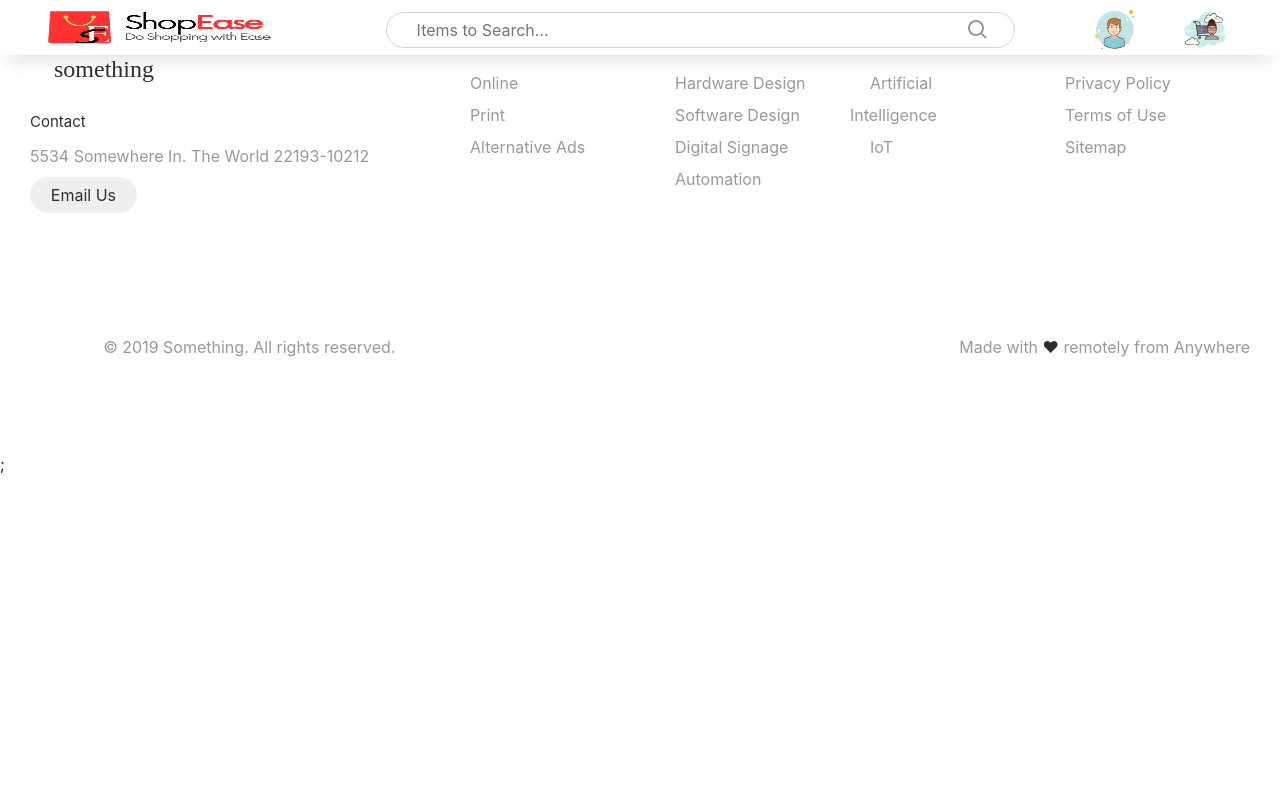
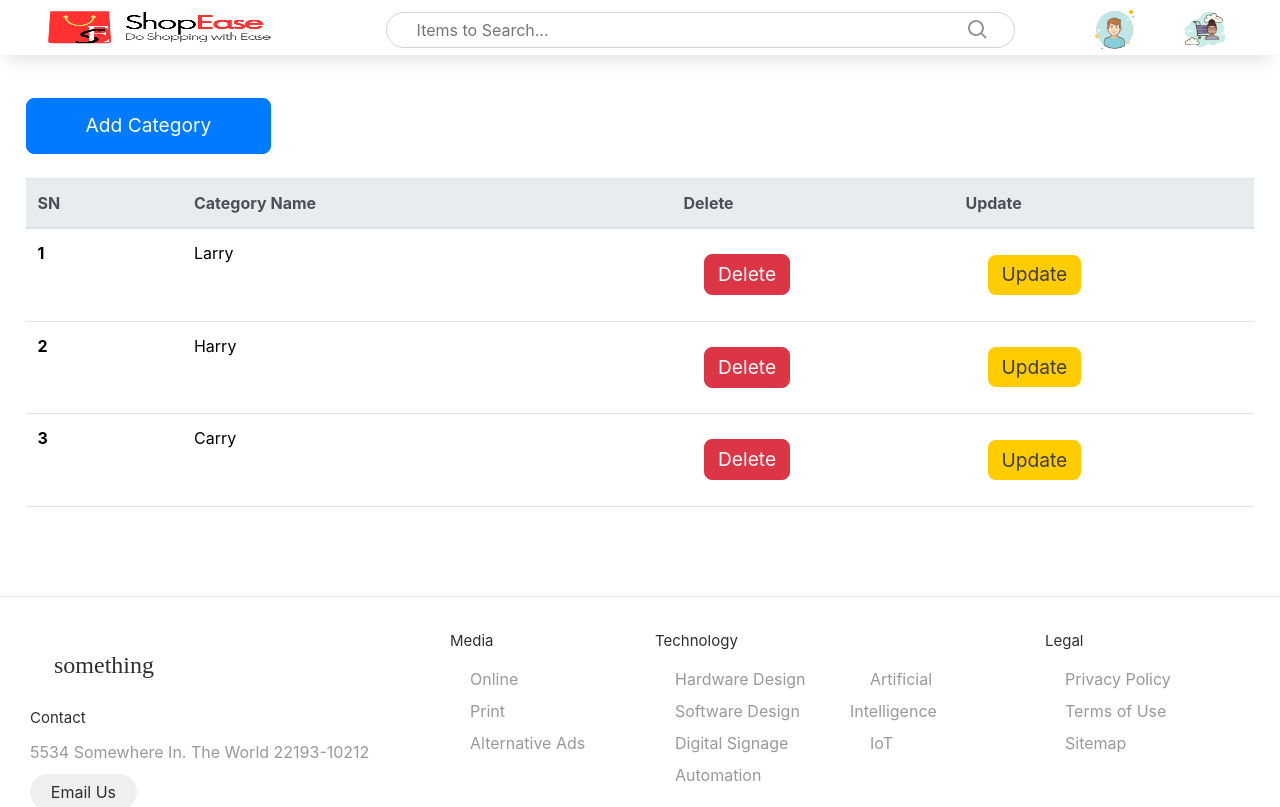
Before and after one commit to rashi888/CaseStudyProject, a React (Create React App) app: page /addcategory in a window 1280 px wide. Shown: the top 807 px of the page. Built offline with nearby package versions, Linux system fonts and the light colour scheme; a web font is replaced by a local one.

Commit message:
new pages added

```diff
--- a/public/index.html
+++ b/public/index.html
@@ -19,6 +19,14 @@
     <link href="https://cdn.jsdelivr.net/npm/bootstrap@5.3.0-alpha3/dist/css/bootstrap.min.css" rel="stylesheet" integrity="sha384-KK94CHFLLe+nY2dmCWGMq91rCGa5gtU4mk92HdvYe+M/SXH301p5ILy+dN9+nJOZ" crossorigin="anonymous">
 
 
+    <link rel="stylesheet" href="https://stackpath.bootstrapcdn.com/bootstrap/4.4.1/css/bootstrap.min.css"
+          integrity="sha384-Vkoo8x4CGsO3+Hhxv8T/Q5PaXtkKtu6ug5TOeNV6gBiFeWPGFN9MuhOf23Q9Ifjh" crossorigin="anonymous">
+    <link rel="stylesheet" href="https://use.fontawesome.com/releases/v5.7.0/css/all.css"
+          integrity="sha384-lZN37f5QGtY3VHgisS14W3ExzMWZxybE1SJSEsQp9S+oqd12jhcu+A56Ebc1zFSJ" crossorigin="anonymous">
+
+
+
+
     <title>React App</title>
     <script src="https://accounts.google.com/gsi/client" async defer></script>
   </head>
@@ -33,5 +41,7 @@
 <script src="https://cdn.jsdelivr.net/npm/bootstrap@4.0.0/dist/js/bootstrap.min.js" integrity="sha384-JZR6Spejh4U02d8jOt6vLEHfe/JQGiRRSQQxSfFWpi1MquVdAyjUar5+76PVCmYl" crossorigin="anonymous"></script>
 
 <script src="https://cdn.jsdelivr.net/npm/bootstrap@5.3.0-alpha3/dist/js/bootstrap.bundle.min.js" integrity="sha384-ENjdO4Dr2bkBIFxQpeoTz1HIcje39Wm4jDKdf19U8gI4ddQ3GYNS7NTKfAdVQSZe" crossorigin="anonymous"></script>
+
+
 </body>
 </html>
--- a/src/App.js
+++ b/src/App.js
@@ -18,6 +18,9 @@ import AddItem from './pages/AddItem';
 import MultiCarouselEffect from './components/MultiCarouselEffect';
 import Advs from './components/Advs';
 import Merchant from './pages/Merchant';
+import AdminDashboard from './components/AdminDashboard';
+import AddingCategories from './pages/AddingCategories';
+import AddingProducts from './pages/AddingProducts';
 
 function App() {
 
@@ -41,6 +44,11 @@ function App() {
         <Route path="multicau" Component={MultiCarouselEffect} />
         <Route path="advs" Component={Advs} />
         <Route path="merchant" Component={Merchant} />
+        <Route path="merchantD" Component={Merchant} />
+        <Route path="adminD" Component={AdminDashboard} />
+        <Route path="addcategory" Component={AddingCategories} />
+        <Route path="addproduct" Component={AddingProducts} />
+
       </Routes>
       <Footer />
 
--- /dev/null
+++ b/src/components/AdminDashboard.jsx
@@ -0,0 +1,41 @@
+import React from 'react'
+import "../styles/AdminDashboard.css"
+import {Link} from "react-router-dom"
+
+function AdminDashboard() {
+    return (
+        <>
+            <div class="jumbotron text-center">
+                <h1 class="display-4">Welcome back, Admin</h1>
+                <p>Easily manage your data from this admin <mark>CMS</mark></p>
+            </div>
+            <div class="container-fluid">
+                <div class="row">
+                    <div class="col-sm-3 pt-3 my-3" >
+                        <div class="cardy " style={{ backgroundColor: 'white' ,boxShadow: "2px 1px 5px #888888",borderRadius:'5%'}}>
+                            <div class="card-body">
+                                <h4 class="card-title">Categories</h4>
+                                <p class="card-text">Manage the categories section here.</p>
+                                <Link to="category" class="card-link btn btn-primary">Manage</Link>
+                            </div>
+                        </div>
+                    </div>
+                    <div class="col-sm-3 pt-3 my-3" >
+                        <div class="cardy" style={{ backgroundColor: 'white' ,boxShadow: "2px 1px 5px #888888",borderRadius:'5%'}}>
+                            <div class="card-body">
+                                <h4 class="card-title">Products</h4>
+                                <p class="card-text">Manage all the products here.</p>
+                                <Link class="card-link btn btn-primary">Manage</Link>
+                            </div>
+                        </div>
+                    </div>
+
+                </div>
+            </div>
+
+
+    </>
+  )
+}
+
+export default AdminDashboard
--- /dev/null
+++ b/src/pages/AddingCategories.jsx
@@ -0,0 +1,56 @@
+import React from 'react'
+import { Link } from "react-router-dom";
+
+function AddingCategories() {
+    return (
+        <>
+            <div class="container my-5" style={{ display: 'block' }}>
+                {/* <a th: href="@{/admin/categories/add}" style="margin: 20px 0" class="btn btn-primary">Add Category</a> */}
+                <Link style={{ margin: "2%  0px ",padding:'1%', width: '20%' }} class=" d-block     btn btn-primary ">Add Category</Link>
+                {/* <div className="tableCont"> */}
+                <table class="table">
+                    <thead class="thead-light">
+                        <tr>
+                            <th scope="col">SN</th>
+                            <th scope="col">Category Name</th>
+                            <th scope="col">Delete</th>
+                            <th scope="col">Update</th>
+                        </tr>
+                    </thead>
+                    <tbody>
+
+                        <tr >
+                            <th >1</th>
+                            <td >Larry</td>
+
+                            <td><Link class="btn btn-danger">Delete</Link></td>
+                            <td><Link class="btn btn-warning">Update</Link></td>
+
+                        </tr>
+
+                        <tr >
+                            <th >2</th>
+                            <td >Harry</td>
+
+                            <td><Link class="btn btn-danger">Delete</Link></td>
+                            <td><Link class="btn btn-warning">Update</Link></td>
+
+                        </tr>
+
+                        <tr >
+                            <th >3</th>
+                            <td >Carry</td>
+
+                            <td><Link class="btn btn-danger">Delete</Link></td>
+                            <td><Link class="btn btn-warning">Update</Link></td>
+
+                        </tr>
+                    </tbody>
+                </table>
+            </div>
+            {/* </div> */}
+        </>
+    )
+}
+
+export default AddingCategories
--- /dev/null
+++ b/src/pages/AddingProducts.jsx
@@ -0,0 +1,63 @@
+import React from 'react'
+import {Link} from "react-router-dom";
+import b1 from "../assets/phone1.webp"
+
+function AddingProducts() {
+    return (
+        <>
+            <div class="container-fluid my-5">
+
+                <Link  style={{ margin: "2%  0px ",padding:'1%', width: '20%' }} class="btn btn-primary">Add Product</Link>
+                <table class="table">
+                    <thead class="thead-light">
+                        <tr>
+                            <th scope="col">SN</th>
+                            <th scope="col">Product Name</th>
+                            <th scope="col">Category</th>
+                            <th scope="col">Preview</th>
+                            <th scope="col">Delete</th>
+                            <th scope="col">Update</th>
+                        </tr>
+                    </thead>
+                    <tbody>
+
+                        <tr >
+                            <th scope="row" >1</th>
+                            <td >Larry</td>
+                            <td >Larry</td>
+                            <td><img src={b1} height="100px" width="100px"  /></td>
+
+                            <td><a href=""  class="btn btn-danger">Delete</a></td>
+                            <td><a href=""  class="btn btn-warning">Update</a></td>
+
+                        </tr>
+
+                        <tr >
+                            <th scope="row" >2</th>
+                            <td >Harry</td>
+                            <td >Harry</td>
+                            <td><img src={b1} height="100px" width="100px"  /></td>
+
+                            <td><a href=""  class="btn btn-danger">Delete</a></td>
+                            <td><a href=""  class="btn btn-warning">Update</a></td>
+
+                        </tr>
+
+                        <tr >
+                            <th scope="row" >3</th>
+                            <td >Carry</td>
+                            <td >Carry</td>
+                            <td><img src={b1} height="100px" width="100px"  /></td>
+
+                            <td><a href=""  class="btn btn-danger">Delete</a></td>
+                            <td><a href=""  class="btn btn-warning">Update</a></td>
+
+                        </tr>
+                    </tbody>
+                </table>
+            </div>
+        </>
+    )
+}
+
+export default AddingProducts
--- a/src/pages/Merchant.jsx
+++ b/src/pages/Merchant.jsx
@@ -7,7 +7,7 @@ function Merchant() {
   return (
     <>
       <div className="addProductPage my-5 mt-3">
-        <Card className='shadow-sm mt-5' color='lightgray'>
+        {/* <Card className='shadow-sm mt-5' color='lightgray'> */}
           <CardHeader><h3 className='text-center'>Add Item</h3></CardHeader>
           <CardBody>
             <Form >
@@ -35,17 +35,12 @@ function Merchant() {
                 <Label for='name'>Enter category</Label><b><Label style={{ color: "red" }}>*</Label></b>
                 <Input type='text' id='name' placeholder='Enter category Here: '></Input>
               </div>
-
-              <div>
-                <Button className='savebtn' block color='success'>Save Changes</Button>
-              </div>
-              <div >
-                <Button className='resetbtn' block color='primary'>Reset</Button>
-              </div>
+              <button type="button" class="btn btn-success w-40 ">Save Changes</button>
+              <button type="button" class="btn btn-primary">Reset</button>
 
             </Form>
           </CardBody>
-        </Card>
+        {/* </Card> */}
       </div>
     </>
   )
--- a/src/styles/Merchant.css
+++ b/src/styles/Merchant.css
@@ -2,14 +2,21 @@
     /* height: 50%; */
     width: 60%;
     align-items: center;
-    margin: 0% 20%;
-    margin-top: 10%;
+    margin:20%;
+    padding: 5% 8%;
+    background-color: rgba(227, 227, 227, 0.769);
 }
-.savebtn{
+    /* .savebtn{
+        height: 10%;
+        width: 40%;
+    }
+    .resetbtn{
+        height: 10%;
+        width: 40%;
+    } */
+/* .bton{
     height: 10%;
-    width: 100%;
-    overflow: hidden;
-}
-.resetbtn{
-
-}
+    width: 45%;
+    margin:2% ;
+    border: none;
+} */
```
Also changed, not shown: src/components/MerchantDashboard.jsx (added, +9 -0 lines), src/styles/AdminDashboard.css (added).
